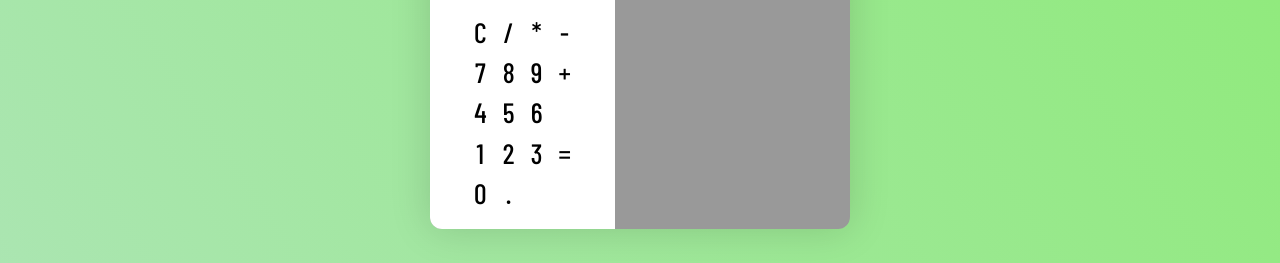
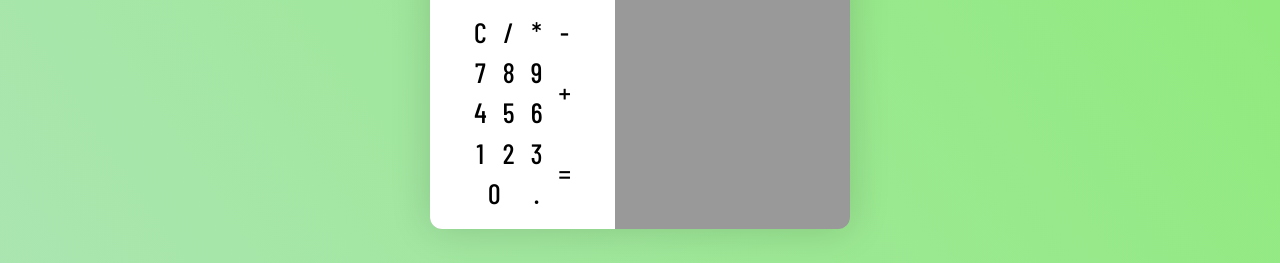
Before and after one commit to reisseduardo/projeto-de-estudo-calculadora-js, a plain HTML site: page index.html in a window 1280 px wide. Shown: the part 407-670 px from the top of the page. Drawn offline with nearby package versions, Linux system fonts and the light colour scheme.

Commit message:
ajustes finos na tabela da calculadora

```diff
--- a/index.html
+++ b/index.html
@@ -29,7 +29,7 @@
                         <td><button class="botao">7</button></td>
                         <td><button class="botao">8</button></td>
                         <td><button class="botao">9</button></td>
-                        <td><button class="botao" id="soma">+</button></td>
+                        <td rowspan="2"><button class="botao" id="soma">+</button></td>
                     </tr>
                     <tr>
                         <td><button class="botao">4</button></td>
@@ -40,10 +40,10 @@
                         <td><button class="botao">1</button></td>
                         <td><button class="botao">2</button></td>
                         <td><button class="botao">3</button></td>
-                        <td><button class="botao" id="calcula">=</button></td>
+                        <td rowspan="2"><button class="botao" id="calcula">=</button></td>
                     </tr>
                     <tr>
-                        <td><button class="botao">0</button></td>
+                        <td colspan="2"><button class="botao" id="zero">0</button></td>
                         <td><button class="botao" id="ponto">.</button></td>
                     </tr>
                 </table>
```
